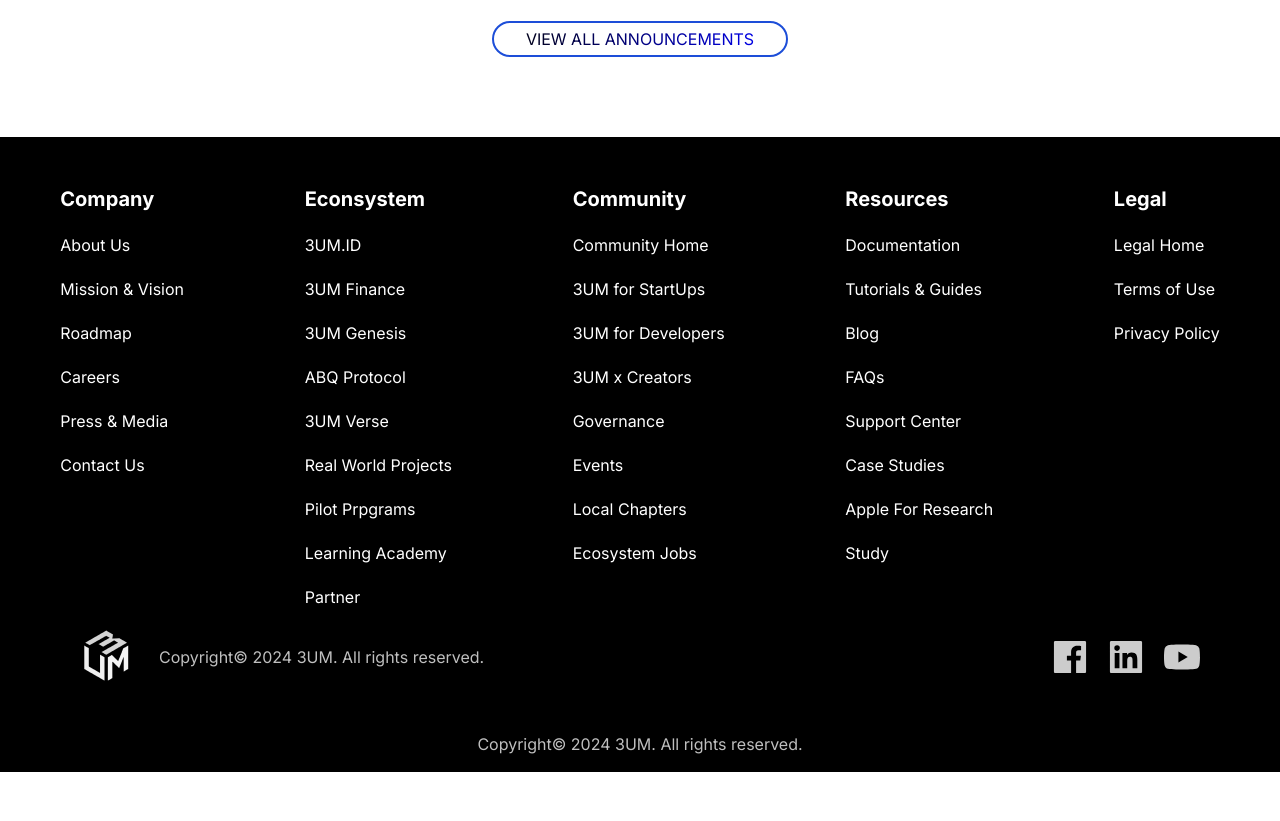
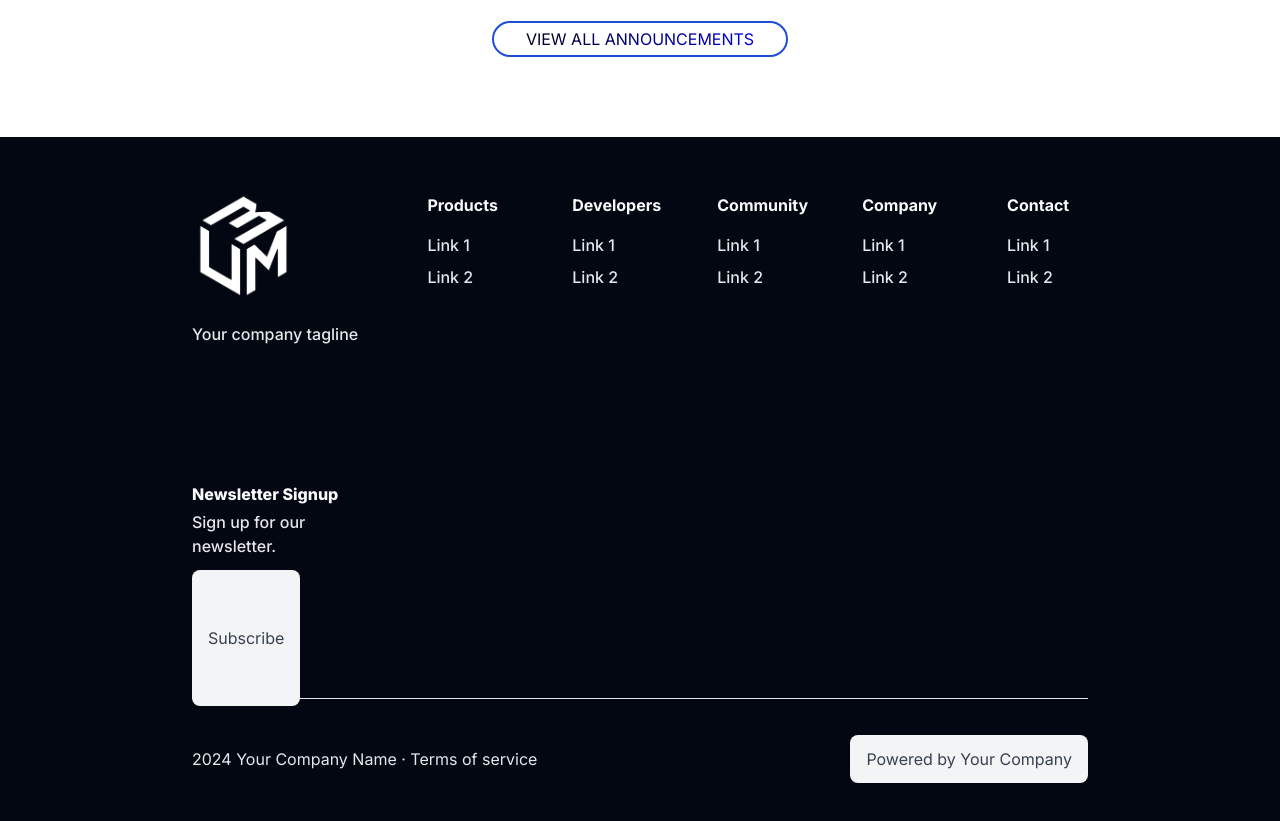
Before and after one commit to 3um-Group/3UM_Website, a Next.js app: page / in a window 1280 px wide. Shown: the part 3500-4321 px from the top of the page. Before the commit the page ends 4272 px from the top, so only its background shows below. Built offline with nearby package versions, Linux system fonts and the light colour scheme.

Commit message:
added new footer

```diff
--- a/components/Footer.tsx
+++ b/components/Footer.tsx
@@ -1,4 +1,4 @@
-import three_um_logo from '@/public/assets/white_logo.png';
+import three_um_logo from '@/public/assets/3UM-dark.png';
 import { FacebookFilled } from "@ant-design/icons"
 import { LinkedinFilled } from '@ant-design/icons';
 import { YoutubeFilled } from '@ant-design/icons';
@@ -6,98 +6,65 @@
 import Image from 'next/image';
 import Link from 'next/link';
 
+
+
 const Footer = () => {
   return (
-    <footer className='flex flex-col items-center mt-12 w-full bg-black text-white'>
+    <footer className="flex flex-col bg-gray-950 px-4 py-8 text-gray-200 sm:px-6 md:px-28 md:py-14">
+      <div className="mx-auto flex w-full max-w-4xl flex-col gap-8 pb-8 lg:flex-row lg:justify-between lg:gap-12">
+        <div className="flex flex-col gap-5 border-white-950 border-opacity-10 sm:flex-row sm:justify-between lg:flex-col lg:border-b lg:border-none lg:pb-12">
+          <div className="flex flex-col gap-5">
+            <div>
+              <Link href='/'>
 
+                <Image
+                  src={three_um_logo}
+                  alt='company logo'
+                  width={100}
+                  height={100}
+                  className='z-30 h-fit w-fullr'
+                />
 
-
-      <div className='sm:flex hidden flex-row w-full justify-around mt-12'>
-        <div className='flex flex-col gap-5'>
-          <span className='font-bold text-xl'>Company</span>
-          <span>About Us</span>
-          <span>Mission & Vision</span>
-          <span>Roadmap</span>
-          <span>Careers</span>
-          <span>Press & Media</span>
-          <span>Contact Us</span>
+              </Link>
+            </div>
+            <p className="font-paragraph-size-200 font-medium">Your company tagline</p>
+            <div className="flex flex-wrap gap-3">
+              {/* Social media icons */}
+            </div>
+          </div>
+          <div className="mt-6 lg:mt-24">
+            <h2 className="font-heading-size-100 font-extrabold text-gray-50">Newsletter Signup</h2>
+            <p className="font-paragraph-size-200 pb-3 pt-1 font-medium">Sign up for our newsletter.</p>
+            <button className="group relative h-full w-full rounded-lg transition-all focus:shadow-purple sm:w-auto">
+              <span className="flex h-full w-full flex-row items-center justify-center gap-2 rounded-lg transition-all bg-gray-100 text-gray-700 hover:text-gray-500 active:bg-gray-50 active:bg-gradient-to-br active:from-gradient-vibrant-blue-100 active:to-gradient-vibrant-blue-200 active:bg-clip-text active:text-transparent active:shadow-gray-lg font-button-size-200 px-4 py-3 sm:w-auto">
+                Subscribe
+              </span>
+            </button>
+          </div>
         </div>
-
-        <div className='flex flex-col gap-5'>
-          <span className='font-bold text-xl'>Econsystem</span>
-          <span>3UM.ID</span>
-          <span>3UM Finance</span>
-          <span>3UM Genesis</span>
-          <span>ABQ Protocol</span>
-          <span>3UM Verse</span>
-          <span>Real World Projects</span>
-          <span>Pilot Prpgrams</span>
-          <span>Learning Academy</span>
-          <span>Partner</span>
-        </div>
-
-        <div className='flex flex-col gap-5'>
-          <span className='font-bold text-xl'>Community</span>
-          <span>Community Home</span>
-          <span>3UM for StartUps</span>
-          <span>3UM for Developers</span>
-          <span>3UM x Creators</span>
-          <span>Governance</span>
-          <span>Events</span>
-          <span>Local Chapters</span>
-          <span>Ecosystem Jobs</span>
-        </div>
-
-        <div className='flex flex-col gap-5'>
-          <span className='font-bold text-xl'>Resources</span>
-          <span>Documentation</span>
-          <span>Tutorials & Guides</span>
-          <span>Blog</span>
-          <span>FAQs</span>
-          <span>Support Center</span>
-          <span>Case Studies</span>
-          <span>Apple For Research</span>
-          <span>Study</span>
-        </div>
-
-        <div className='flex flex-col gap-5'>
-          <span className='font-bold text-xl'>Legal</span>
-          <span>Legal Home</span>
-          <span>Terms of Use</span>
-          <span>Privacy Policy</span>
-        </div>
-
-      </div>
-
-      {/*Desktop version */}
-      <div className='sm:flex hidden flex-row justify-between w-full'>
-        <div className='flex flex-row  my-5 mx-20 mb-10 items-center gap-7'>
-          <Image alt='3UM Logo' src={three_um_logo} className='object-contain' />
-          <div className='opacity-75'>Copyright© 2024 3UM. All rights reserved.</div>
-        </div>
-        <div className='flex flex-row gap-5 my-5 mx-20 mb-10'>
-
-          <FacebookFilled className='text-4xl opacity-80' />
-          <LinkedinFilled className='text-4xl opacity-80' />
-          <YoutubeFilled className='text-4xl opacity-80' />
+        <div className="grid grid-cols-2 gap-8 sm:grid-cols-3 lg:grid-cols-5 lg:gap-12 xl:gap-16">
+          {['Products', 'Developers', 'Community', 'Company', 'Contact'].map((category) => (
+            <div key={category} className="flex flex-col gap-4">
+              <h2 className="font-eyebrow-size-100 font-bold text-gray-50">{category}</h2>
+              <ul className="flex flex-col gap-2">
+                <li><a href="#" className="font-paragraph-size-200 w-fit font-medium text-gray-200 transition-all hover:text-gray-400">Link 1</a></li>
+                <li><a href="#" className="font-paragraph-size-200 w-fit font-medium text-gray-200 transition-all hover:text-gray-400">Link 2</a></li>
+                {/* Add more list items as needed */}
+              </ul>
+            </div>
+          ))}
         </div>
       </div>
-
-      {/*Mobile Version */}
-      <div className='flex flex-row items-center sm:hidden pt-5 w-full'>
-        <Image alt='3UM Logo' src={three_um_logo} className='object-contain ml-5 mr-auto' />
-
-        <div className='flex flex-row mr-5 ml-auto gap-3 '>
-          <FacebookFilled className='text-4xl opacity-80' />
-          <LinkedinFilled className='text-4xl opacity-80' />
-          <YoutubeFilled className='text-4xl opacity-80' />
-        </div>
+      <div className="mx-auto flex w-full max-w-4xl flex-col items-start gap-4 border-white-950 border-opacity-30 pt-4 sm:flex-row sm:items-center sm:justify-between sm:gap-8 lg:border-t lg:pt-9">
+        <p className="font-paragraph-size-100 text-gray-200 text-sm sm:text-base">
+          2024 Your Company Name · <a href="#" className="hover:underline">Terms of service</a>
+        </p>
+        <a href="#" className="font-button-size-100 rounded-lg bg-gray-100 px-4 py-2 text-sm text-gray-700 sm:py-3 sm:text-base">
+          Powered by Your Company
+        </a>
       </div>
-      <div className='opacity-75 mb-4 mt-2'>Copyright© 2024 3UM. All rights reserved.</div>
-
-
     </footer>
-  )
+  );
 }
 
 export default Footer
```
Also changed, not shown: public/assets/3UM-dark.png (added), public/assets/3UM-light.png (added).
